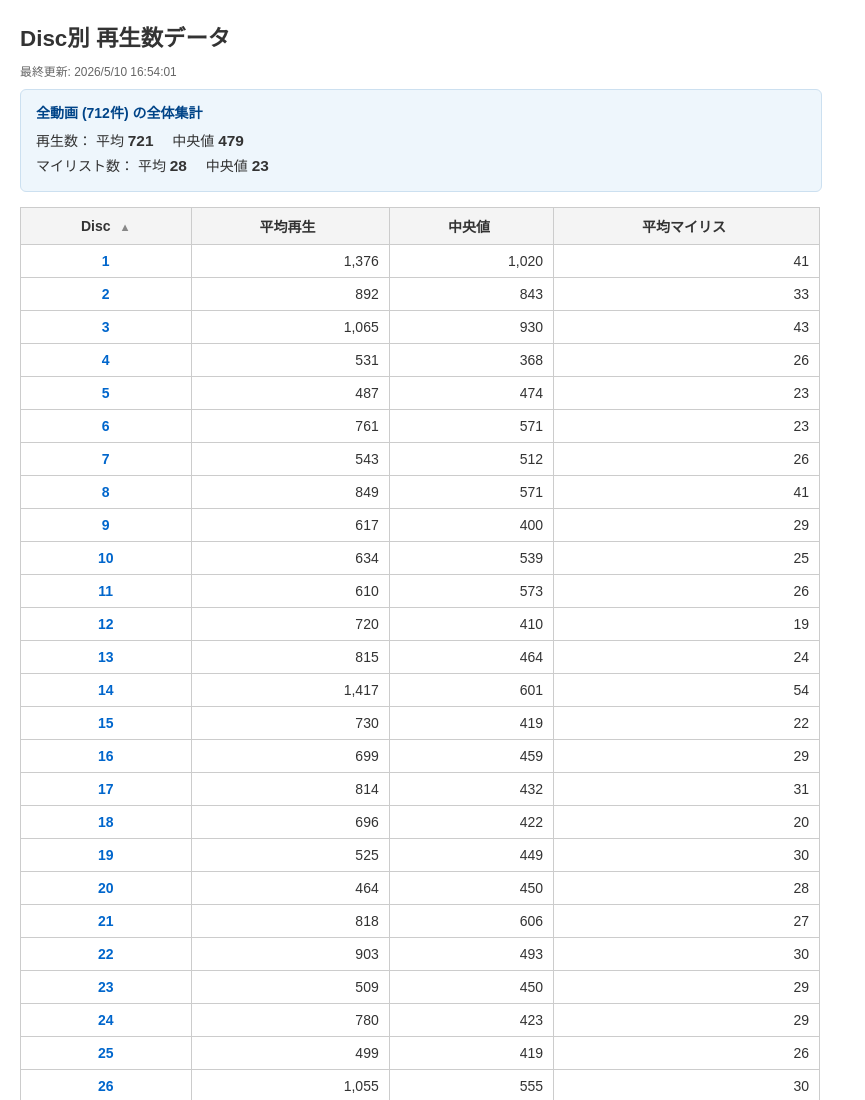
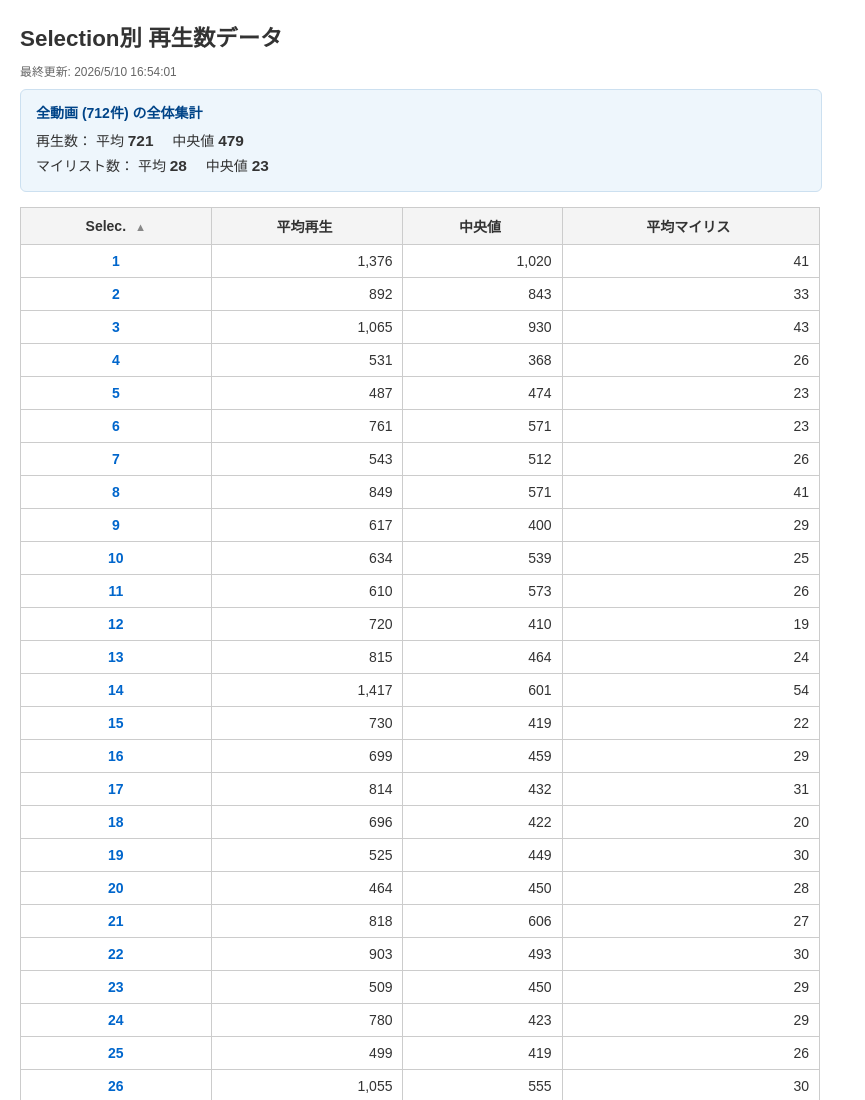
Before and after one commit to abshrimp/rookie-views, a website: page index.html in a window 1280 px wide. Shown: the top 1100 px of the page, without its empty margins (0-865 px from the left). Drawn offline with Linux system fonts and the light colour scheme.

Commit message:
Change title and headings from 'Disc' to 'Selection'

```diff
--- a/index.html
+++ b/index.html
@@ -3,7 +3,7 @@
 <head>
     <meta charset="UTF-8">
     <meta name="viewport" content="width=device-width, initial-scale=1.0">
-    <title>Disc別 再生数データ</title>
+    <title>Selection別 再生数データ</title>
     <style>
         body { font-family: sans-serif; margin: 20px; color: #333; font-size: 14px; }
         h1 { font-size: 1.6em; margin-bottom: 10px; }
@@ -40,7 +40,7 @@
 </head>
 <body>
 
-    <h1>Disc別 再生数データ</h1>
+    <h1>Selection別 再生数データ</h1>
     <div class="update-time" id="update-time">最終更新: 読み込み中...</div>
 
     <div class="global-stats-box" id="global-stats-box" style="display: none;"></div>
@@ -48,7 +48,7 @@
     <table>
         <thead>
             <tr>
-                <th onclick="sortData('group')">Disc <span id="icon-group" class="sort-icon"></span></th>
+                <th onclick="sortData('group')">Selec. <span id="icon-group" class="sort-icon"></span></th>
                 <th onclick="sortData('avg_view_counter')">平均再生 <span id="icon-avg_view_counter" class="sort-icon"></span></th>
                 <th onclick="sortData('median_view_counter')">中央値 <span id="icon-median_view_counter" class="sort-icon"></span></th>
                 <th onclick="sortData('avg_mylist_counter')">平均マイリス <span id="icon-avg_mylist_counter" class="sort-icon"></span></th>
```
